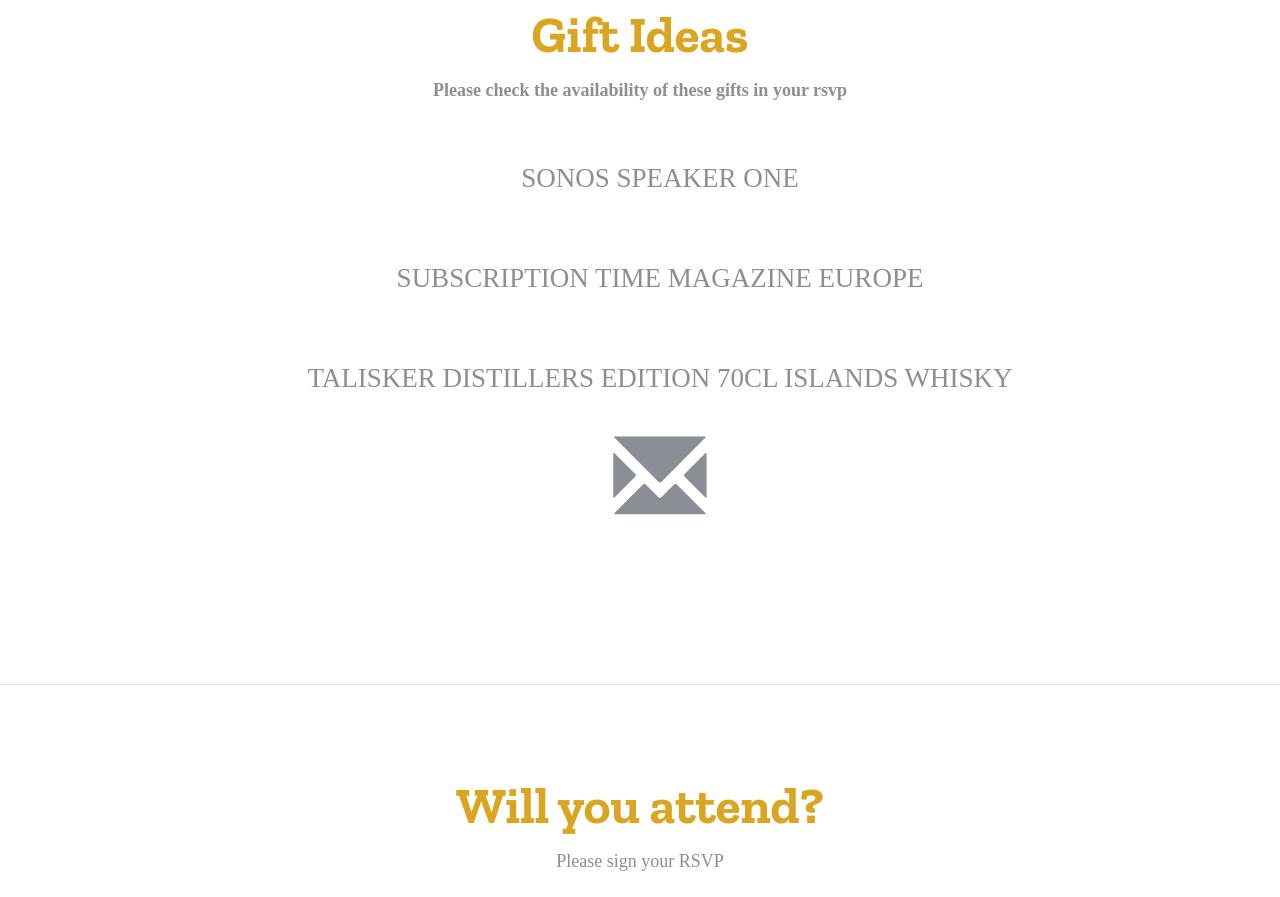
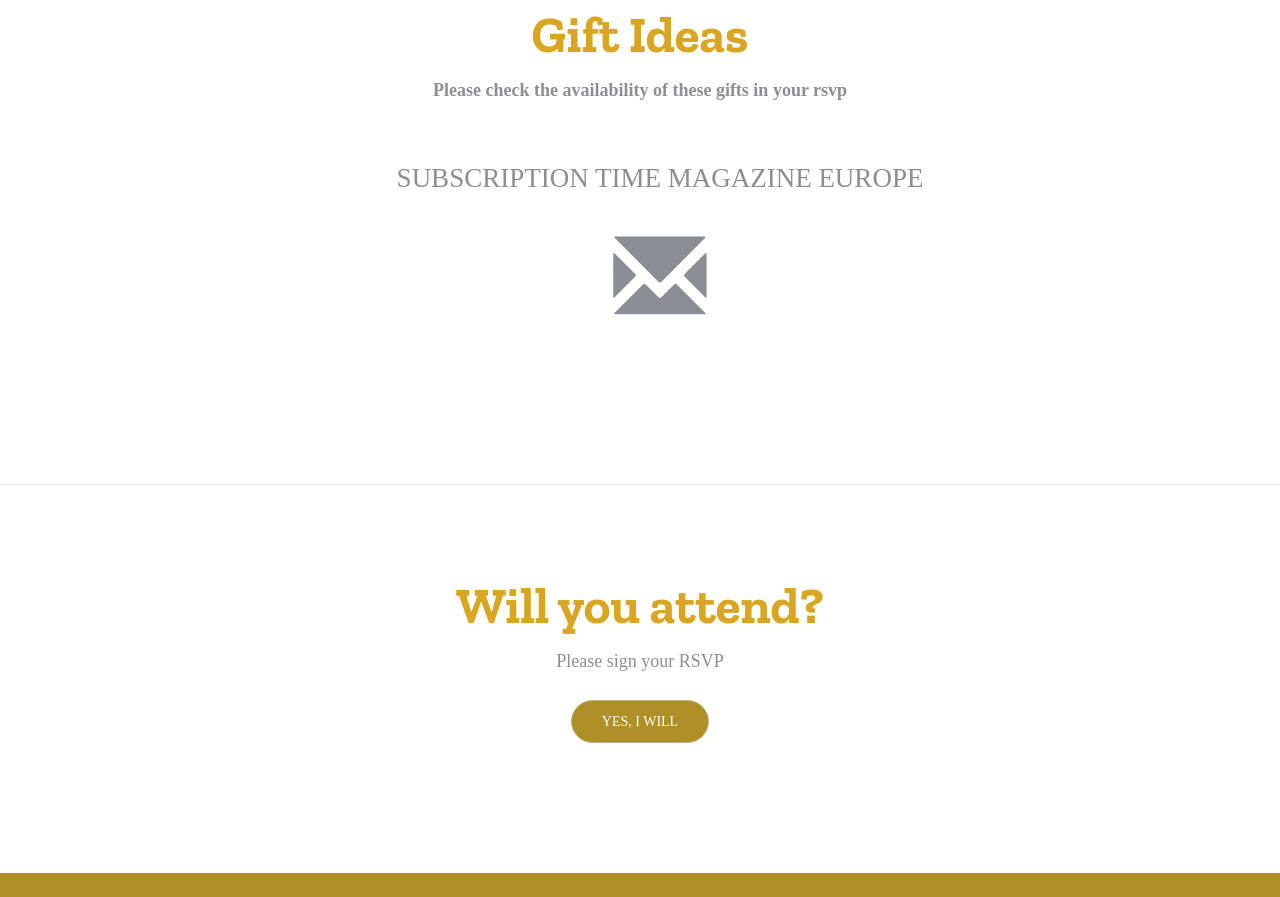
Before and after one commit to maikelmarkx/wedding, a website: page index.html in a window 1280 px wide. Shown: the part 5140-6037 px from the top of the page. Drawn offline with nearby package versions, Linux system fonts and the light colour scheme; a web font is replaced by a local one.

Commit message:
Gifts update

```diff
--- a/index.html
+++ b/index.html
@@ -317,9 +317,7 @@
             <h2 class="mt0 mb10 probootstrap-animate">Gift Ideas</h2>
               <p> <b>Please check the availability of these gifts in your rsvp</b></p>
             <ul>
-                <li>Sonos speaker ONE </li><br>
                 <li>Subscription Time Magazine Europe </li><br>
-                <li>Talisker Distillers Edition 70cl Islands Whisky </li><br>
                 <span class="glyphicon glyphicon-envelope" STYLE="font-size: 70pt"></span>
               </ul>
             </div>
```
